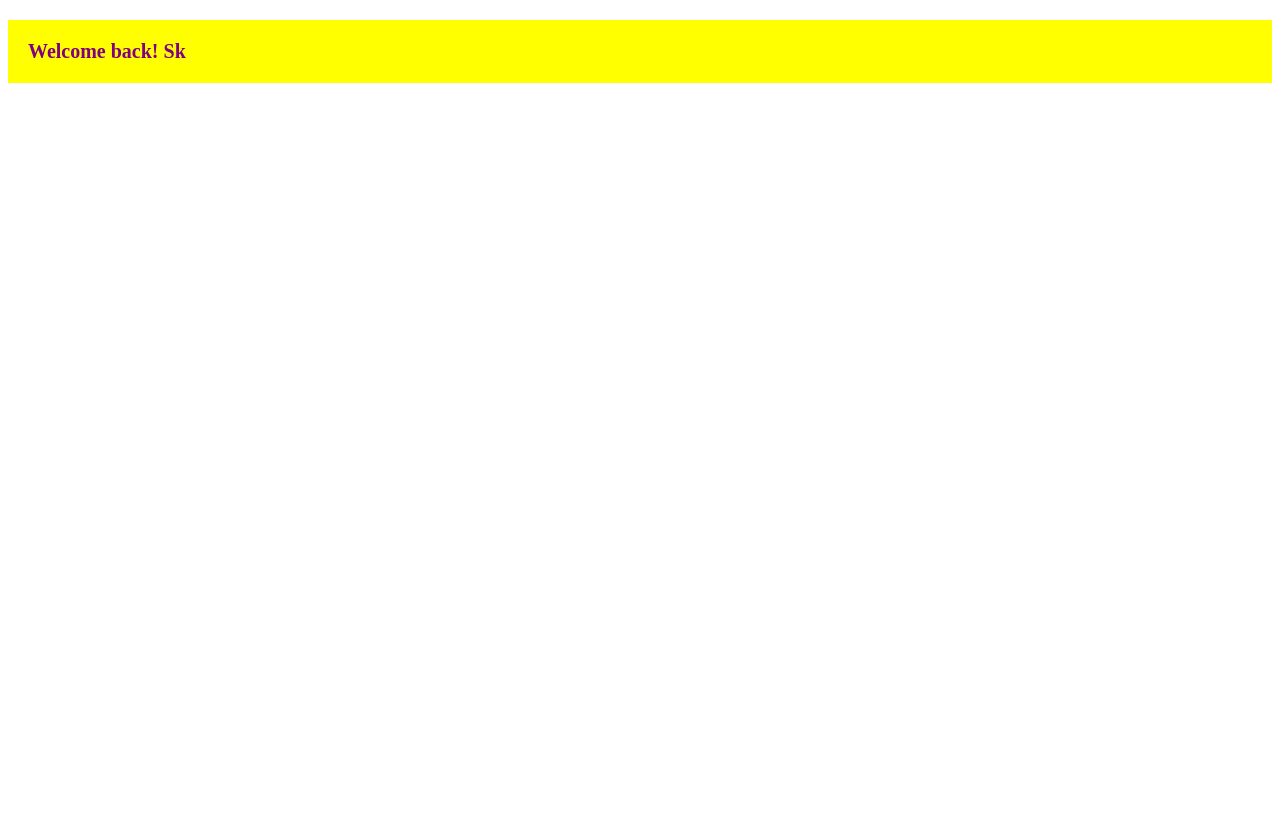
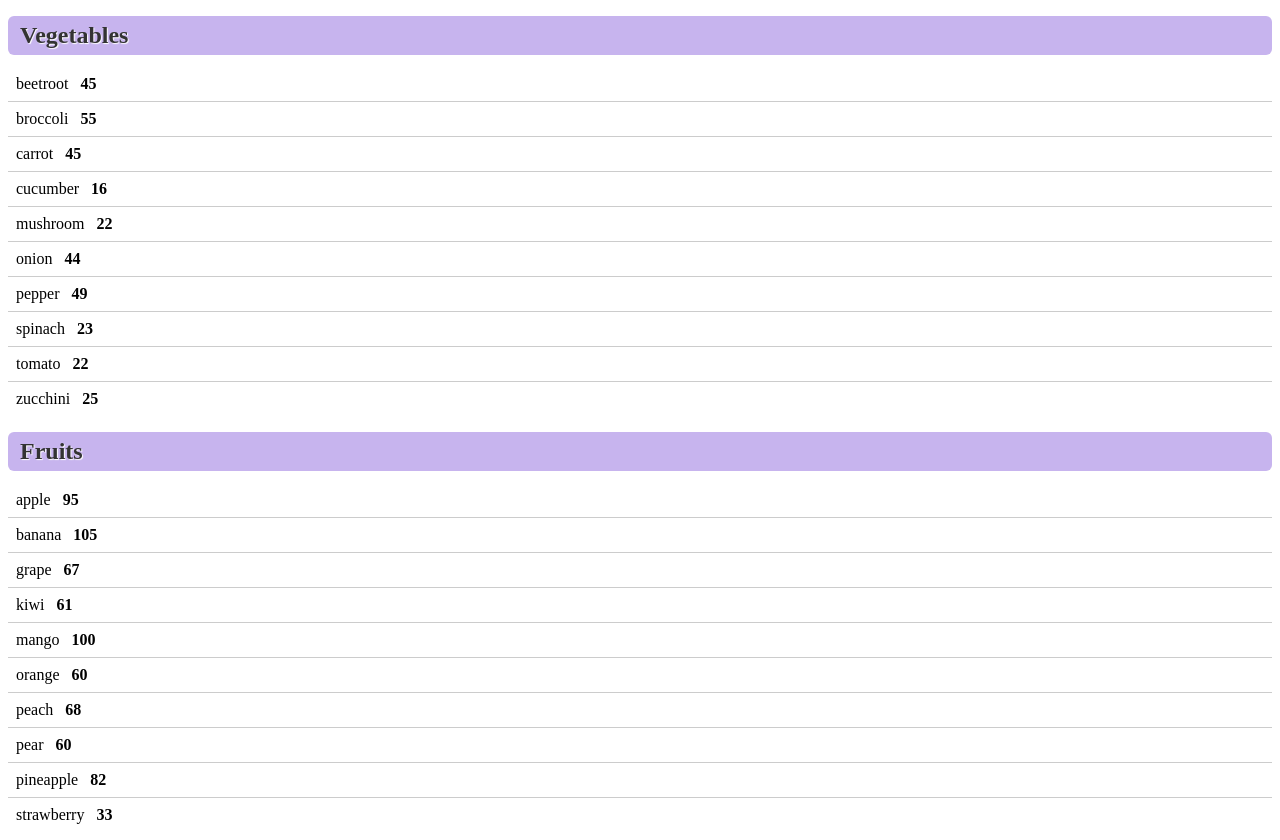
Before and after one commit to shravan-g-k/learn-react, a React (Vite) app: page / in a window 1280 px wide. Before the commit the page ends 800 px from the top, so only its background shows below. Built offline with nearby package versions, Linux system fonts and the light colour scheme.

Commit message:
render lists

```diff
--- a/src/App.jsx
+++ b/src/App.jsx
@@ -1,10 +1,34 @@
-import UserGreeting from "./UserGreeting";
+import List from './List.jsx'
 
 function App() {
+  const fruits = [
+    { id: 1, name: "apple", calories: 95 },
+    { id: 2, name: "banana", calories: 105 },
+    { id: 3, name: "orange", calories: 60 },
+    { id: 4, name: "mango", calories: 100 },
+    { id: 5, name: "pineapple", calories: 82 },
+    { id: 6, name: "strawberry", calories: 33 },
+    { id: 7, name: "grape", calories: 67 },
+    { id: 8, name: "kiwi", calories: 61 },
+    { id: 9, name: "pear", calories: 60 },
+    { id: 10, name: "peach", calories: 68 },
+  ]
+
+  const vegetables = [
+    { id: 1, name: "cucumber", calories: 16 },
+    { id: 2, name: "carrot", calories: 45 },
+    { id: 3, name: "broccoli", calories: 55 },
+    { id: 4, name: "spinach", calories: 23 },
+    { id: 5, name: "tomato", calories: 22 },
+    { id: 6, name: "pepper", calories: 49 },
+    { id: 7, name: "onion", calories: 44 },
+    { id: 8, name: "mushroom", calories: 22 },
+    { id: 9, name: "zucchini", calories: 25 },
+    { id: 10, name: "beetroot", calories: 45 },
+  ]
   return (
     <>
-      <UserGreeting name = "Sk" isLoggedIn = {true} />
-
+      <List category="Vegetables" items={vegetables} /><List category="Fruits" items={fruits}/>
     </>
   );
 }
--- /dev/null
+++ b/src/List.jsx
@@ -0,0 +1,43 @@
+import PropTypes from 'prop-types';
+
+function List(props) {
+
+
+    const category = props.category;
+    const itemsList = props.items;
+
+    itemsList.sort((a, b) => a.name.localeCompare(b.name));
+
+    const listItems = itemsList.map(
+        (item) =>
+        <li key={item.id}>
+            {item.name} &nbsp; <b>{item.calories}</b>
+        </li>
+    );
+
+    return (
+        <>
+        <h1 className="category-title">{category}</h1>
+        <ol className="list">{listItems}</ol>
+        </>
+    )
+
+}
+
+List.propTypes = {
+    category: PropTypes.string.isRequired,
+    items: PropTypes.arrayOf(
+        PropTypes.shape({
+            id: PropTypes.number.isRequired,
+            name: PropTypes.string.isRequired,
+            calories: PropTypes.number.isRequired
+        })
+    ).isRequired
+}
+
+List.defaultProps = {
+    category: 'Unknown',
+    items: []
+}
+
+export default List;
--- a/src/UserGreeting.jsx
+++ /dev/null
@@ -1,24 +0,0 @@
-import PropTypes from 'prop-types';
-
-function UserGreeting(props) {
-    const userGreeting = <p className="user-greeting">Welcome back! {props.name}</p>
-    const signup = <p className="signup">Please sign up.</p>
-    if (props.isLoggedIn) {
-        return userGreeting
-    }
-
-    return signup
-
-}
-
-UserGreeting.proptypes = {
-    name: PropTypes.string,
-    isLoggedIn: PropTypes.bool
-}
-
-UserGreeting.defaultProps = {
-    name: "Unknown",
-    isLoggedIn: false
-}
-
-export default UserGreeting
--- a/src/index.css
+++ b/src/index.css
@@ -1,15 +1,30 @@
-.user-greeting{
-  color: purple;
+.category-title {
+  font-size: 1.5em;
   font-weight: bold;
-  font-size: 20px;
-  background-color: yellow;
-  padding: 20px;
+  margin-bottom: 0.5em;
+  color: #333;
+  text-shadow: 1px 1px 1px #fff;
+  background-color: #c7b4ee;
+  padding: 0.25em 0.5em;
+  border-radius: 0.25em;
 }
 
-.signup{
-  color: red;
-  font-weight: bold;
-  font-size: 20px;
-  background-color: yellow;
-  padding: 20px;
+.list {
+  list-style: none;
+  padding: 0;
+  margin: 0;
 }
+
+.list li {
+  padding: 0.5em;
+  border-bottom: 1px solid #ccc;
+  cursor: pointer;
+}
+
+.list  li:last-child {
+  border-bottom: none;
+}
+
+.list  li:hover {
+  background-color: #f0f0f0;
+}
```
